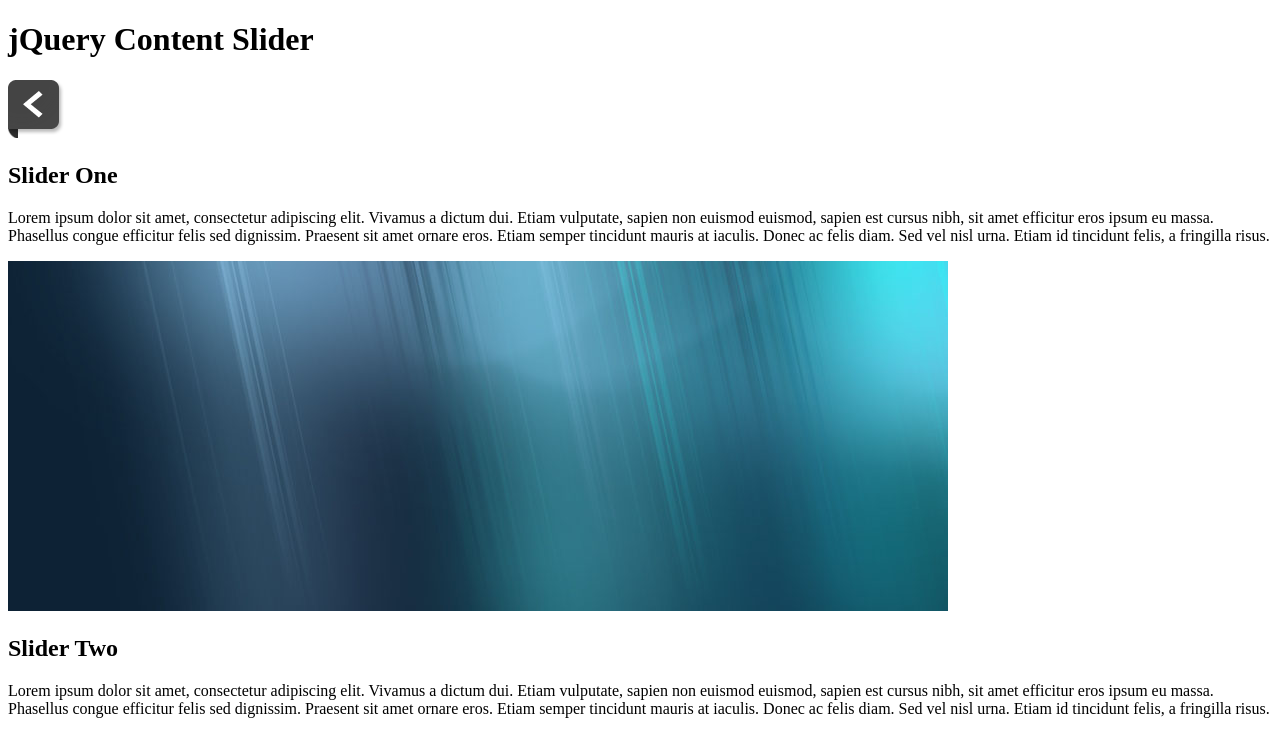
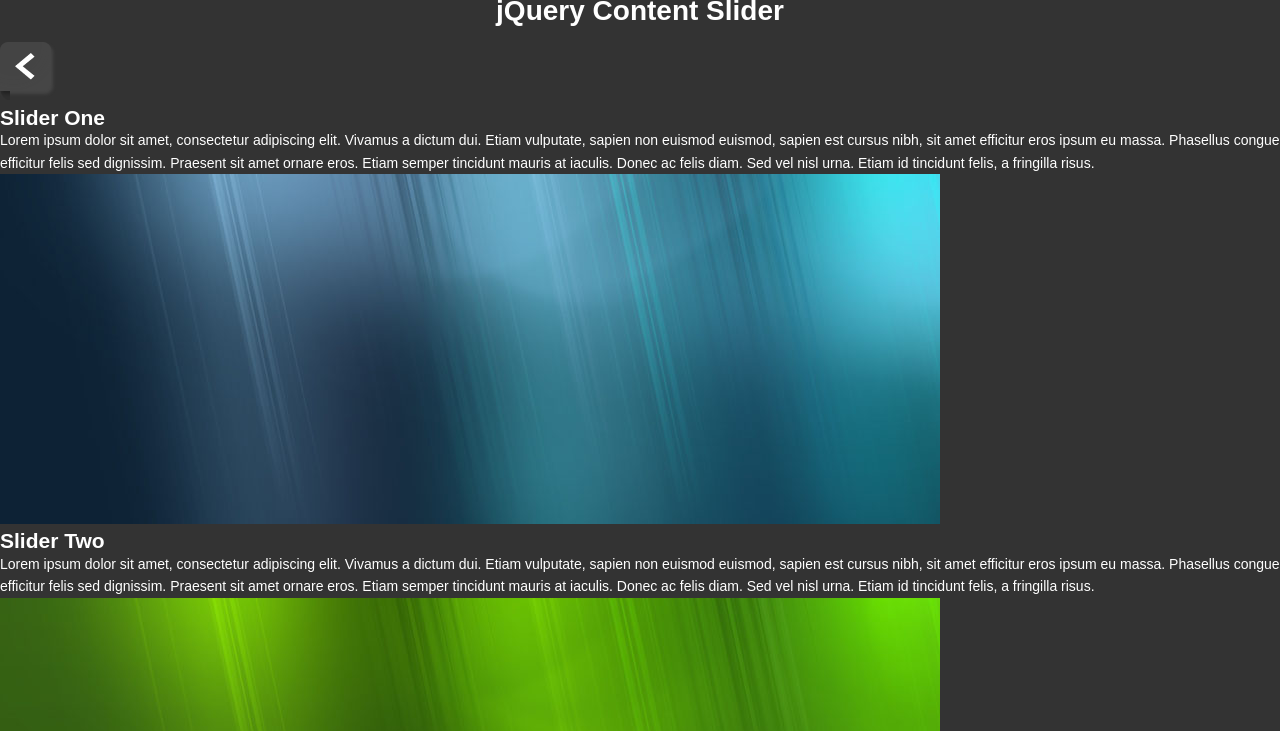
Before and after one commit to mwarnsley/Content-Slider, a plain HTML site: page index.html in a window 1280 px wide. Shown: the top 731 px of the page. Drawn offline with nearby package versions, Linux system fonts and the light colour scheme.

Commit message:
setting some global styles for the elements within the css

```diff
--- a/css/style.css
+++ b/css/style.css
@@ -1 +1,22 @@
-ECHO is on.
+*{
+	margin: 0;
+	padding: 0;
+}
+
+body{
+	background: #333;
+	color: #fff;
+	font-family: 'Arial', sans-serif;
+	font-size: 14px;
+	line-height: 1.6em;
+}
+
+a{
+	color: #fff;
+	text-decoration: none;
+}
+
+h1{
+	margin-bottom: 20px;
+	text-align: center;
+}
```
